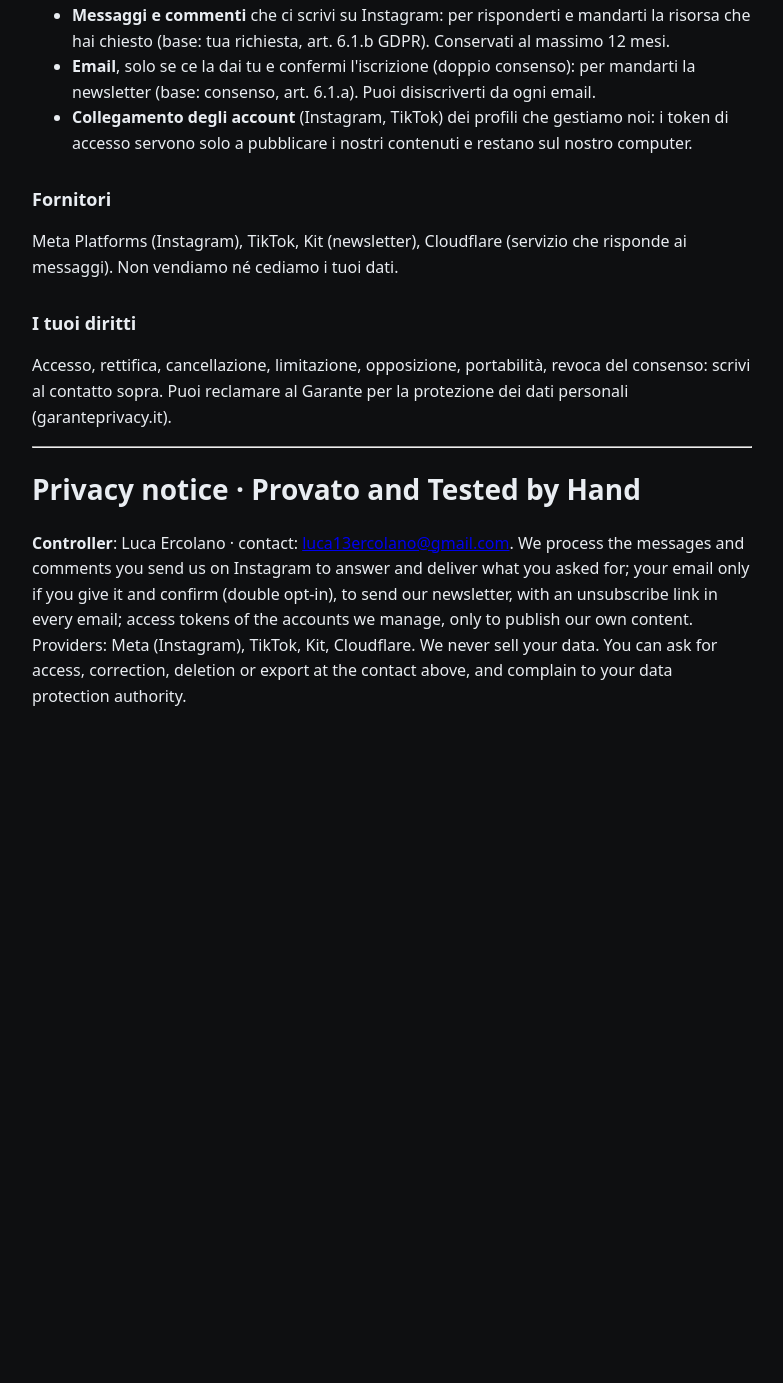
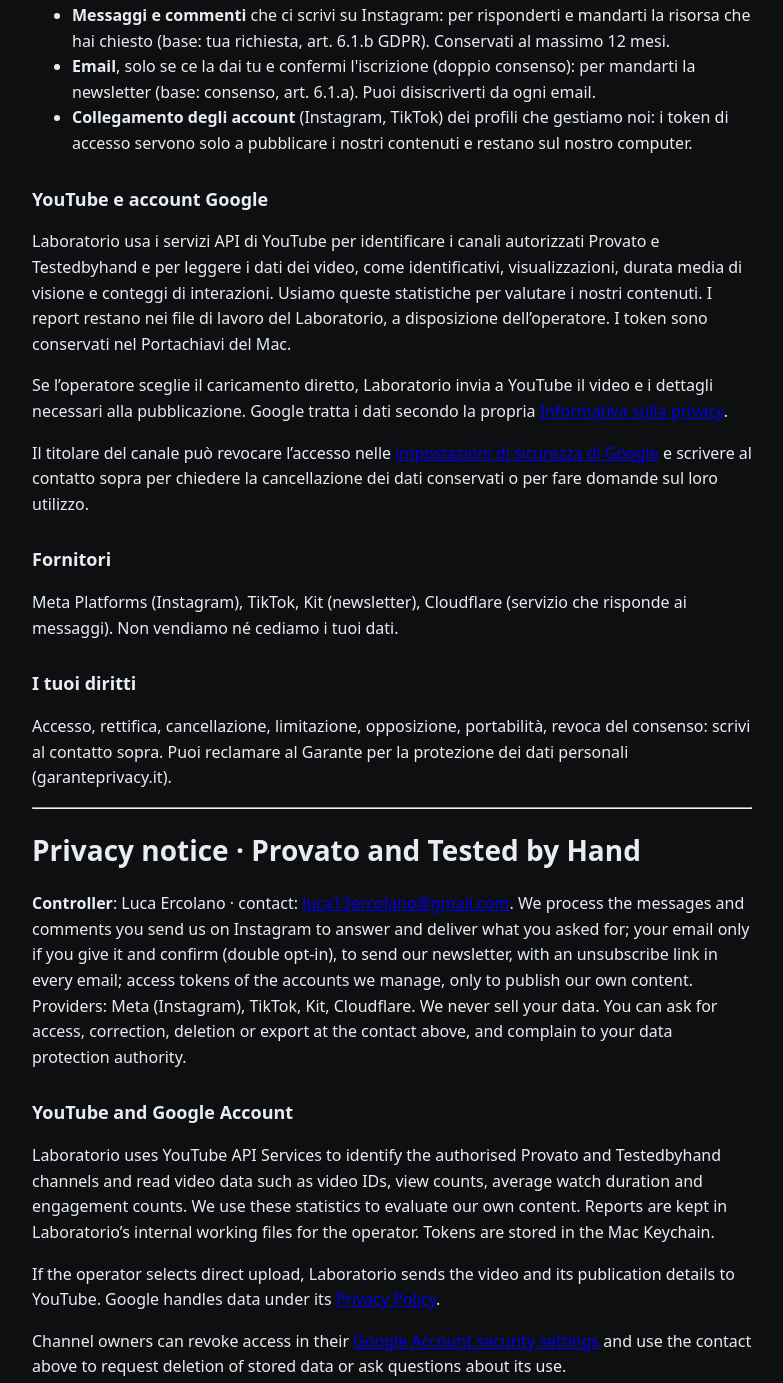
Before and after one commit to athpt/provato-pagine, a plain HTML site: page privacy.html in a window 1280 px wide. Shown: the part 308-1691 px from the top of the page, without its empty margins (248-1031 px from the left). Before the commit the page ends 1066 px from the top, so only its background shows below. Drawn offline with Linux system fonts and the light colour scheme.

Commit message:
Document the Laboratorio YouTube integration

```diff
--- a/privacy.html
+++ b/privacy.html
@@ -6,7 +6,7 @@ body{margin:0;background:var(--bg);color:var(--ink);font:16px/1.6 system-ui,sans
 h1{font-size:28px}h2{font-size:18px;margin-top:28px}p,li{color:var(--ink)}small{color:var(--muted)}</style></head>
 <body><main>
 <h1>Informativa privacy · Provato e Tested by Hand</h1>
-<small>Aggiornata il 10 novembre 2026 · English version below</small>
+<small>Aggiornata il 15 novembre 2026 · English version below</small>
 <h2>Titolare</h2>
 <p>Luca Ercolano · contatto: <a href="mailto:luca13ercolano@gmail.com">luca13ercolano@gmail.com</a>.</p>
 <h2>Quali dati trattiamo e perché</h2>
@@ -15,6 +15,10 @@ h1{font-size:28px}h2{font-size:18px;margin-top:28px}p,li{color:var(--ink)}small{
 <li><strong>Email</strong>, solo se ce la dai tu e confermi l'iscrizione (doppio consenso): per mandarti la newsletter (base: consenso, art. 6.1.a). Puoi disiscriverti da ogni email.</li>
 <li><strong>Collegamento degli account</strong> (Instagram, TikTok) dei profili che gestiamo noi: i token di accesso servono solo a pubblicare i nostri contenuti e restano sul nostro computer.</li>
 </ul>
+<h2>YouTube e account Google</h2>
+<p>Laboratorio usa i servizi API di YouTube per identificare i canali autorizzati Provato e Testedbyhand e per leggere i dati dei video, come identificativi, visualizzazioni, durata media di visione e conteggi di interazioni. Usiamo queste statistiche per valutare i nostri contenuti. I report restano nei file di lavoro del Laboratorio, a disposizione dell’operatore. I token sono conservati nel Portachiavi del Mac.</p>
+<p>Se l’operatore sceglie il caricamento diretto, Laboratorio invia a YouTube il video e i dettagli necessari alla pubblicazione. Google tratta i dati secondo la propria <a href="https://policies.google.com/privacy?hl=it">Informativa sulla privacy</a>.</p>
+<p>Il titolare del canale può revocare l’accesso nelle <a href="https://security.google.com/settings/security/permissions">impostazioni di sicurezza di Google</a> e scrivere al contatto sopra per chiedere la cancellazione dei dati conservati o per fare domande sul loro utilizzo.</p>
 <h2>Fornitori</h2>
 <p>Meta Platforms (Instagram), TikTok, Kit (newsletter), Cloudflare (servizio che risponde ai messaggi). Non vendiamo né cediamo i tuoi dati.</p>
 <h2>I tuoi diritti</h2>
@@ -22,4 +26,8 @@ h1{font-size:28px}h2{font-size:18px;margin-top:28px}p,li{color:var(--ink)}small{
 <hr>
 <h1>Privacy notice · Provato and Tested by Hand</h1>
 <p><strong>Controller</strong>: Luca Ercolano · contact: <a href="mailto:luca13ercolano@gmail.com">luca13ercolano@gmail.com</a>. We process the messages and comments you send us on Instagram to answer and deliver what you asked for; your email only if you give it and confirm (double opt-in), to send our newsletter, with an unsubscribe link in every email; access tokens of the accounts we manage, only to publish our own content. Providers: Meta (Instagram), TikTok, Kit, Cloudflare. We never sell your data. You can ask for access, correction, deletion or export at the contact above, and complain to your data protection authority.</p>
+<h2>YouTube and Google Account</h2>
+<p>Laboratorio uses YouTube API Services to identify the authorised Provato and Testedbyhand channels and read video data such as video IDs, view counts, average watch duration and engagement counts. We use these statistics to evaluate our own content. Reports are kept in Laboratorio’s internal working files for the operator. Tokens are stored in the Mac Keychain.</p>
+<p>If the operator selects direct upload, Laboratorio sends the video and its publication details to YouTube. Google handles data under its <a href="https://policies.google.com/privacy?hl=en">Privacy Policy</a>.</p>
+<p>Channel owners can revoke access in their <a href="https://security.google.com/settings/security/permissions">Google Account security settings</a> and use the contact above to request deletion of stored data or ask questions about its use.</p>
 </main></body></html>
```
Also changed, not shown: index.html (+1 -1 lines), termini.html (+4 -1 lines).
